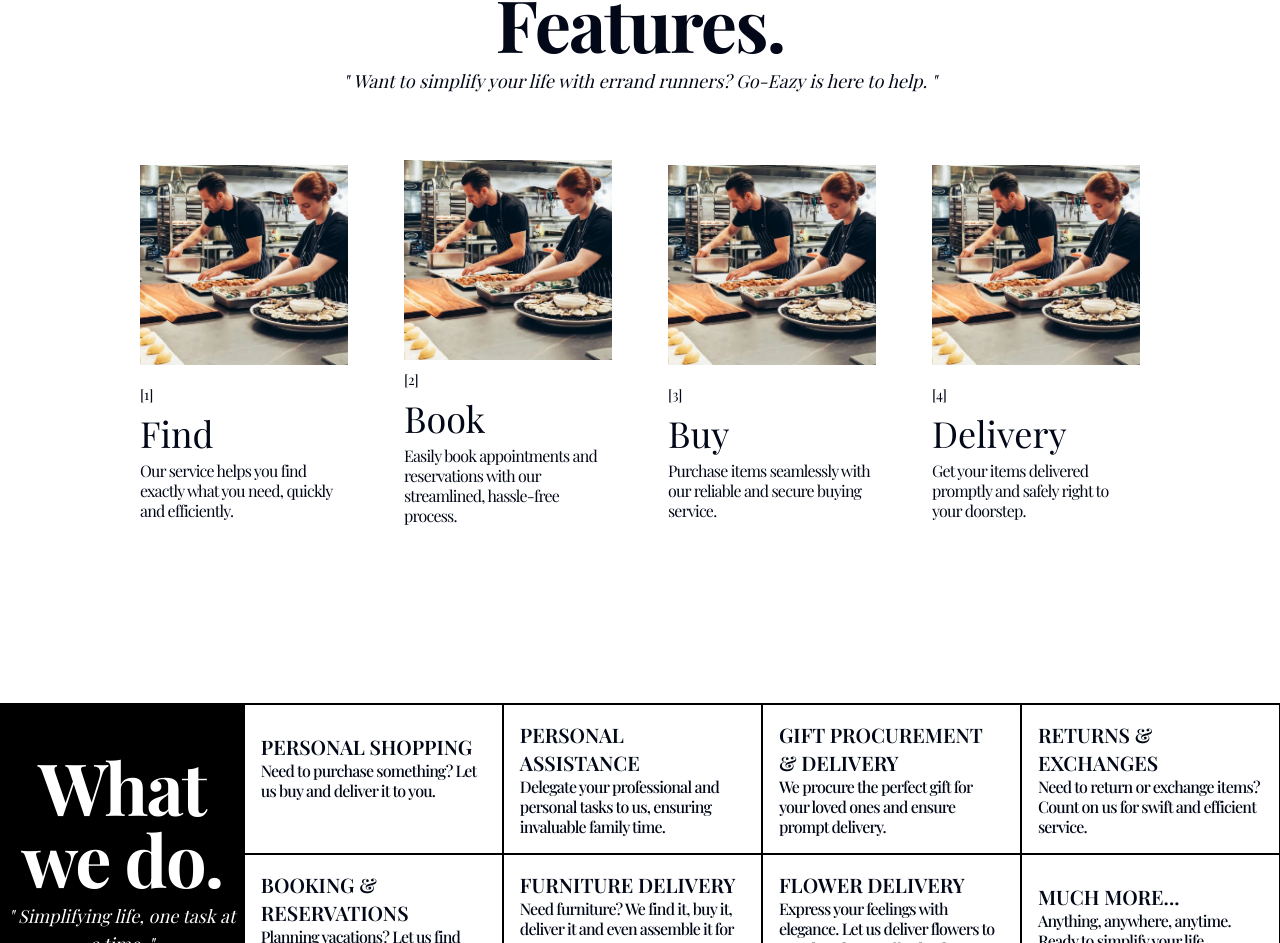
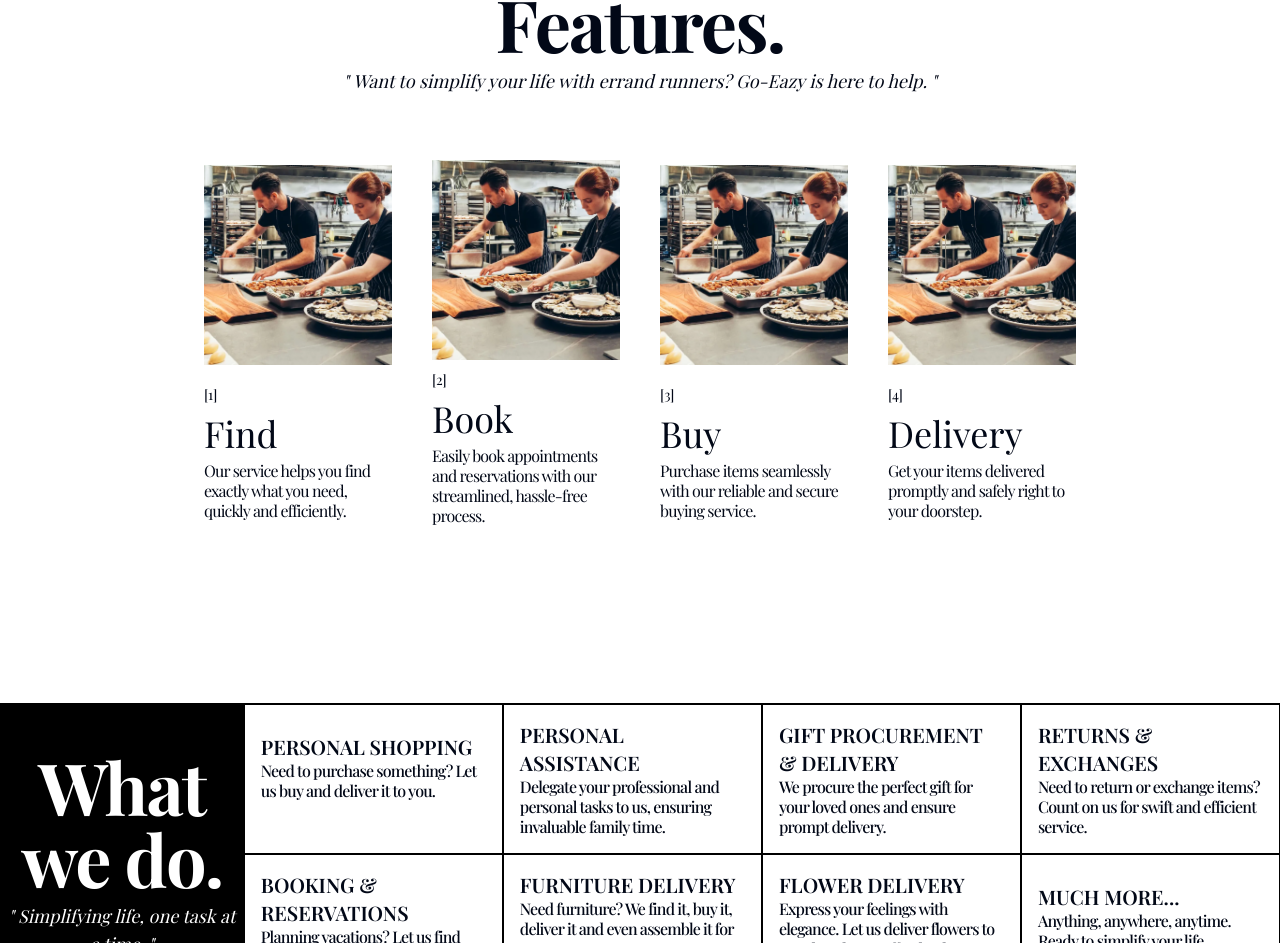
Before and after one commit to Winterson-Islary/static-site-for-fren, a React (Vite) app: page / in a window 1280 px wide. Shown: the part 1203-2146 px from the top of the page. Built offline with nearby package versions, Linux system fonts and the light colour scheme; a web font is replaced by a local one.

Commit message:
layout changes in Features section

```diff
--- a/src/components/DisplayFeatures.tsx
+++ b/src/components/DisplayFeatures.tsx
@@ -30,14 +30,14 @@ function DisplayFeatures() {
 		},
 	];
 	return (
-		<section className=" flex flex-col md:flex-row flex-wrap gap-2 md:gap-[1rem] xl:gap-[2rem] w-[95%] md:w-[80%] mx-auto">
+		<section className=" flex flex-col md:flex-row flex-wrap gap-2 md:gap-[1rem] xl:gap-[1rem] w-[95%] xl:w-[70%] mx-auto">
 			{featureList.map((feature) => {
 				return (
 					<div
 						key={feature.title}
 						// style={{ backgroundColor: `${feature.color}` }}
 						className={
-							"flex flex-col flex-1 p-3 gap-4 md:gap-0 items-center justify-around md:items-start min-w-[13em] md:min-h-[25rem] "
+							" flex flex-col flex-1 p-3 gap-4 md:gap-0 items-center justify-around md:items-start min-w-[13em] md:min-h-[25rem] "
 						}
 					>
 						<img
```
